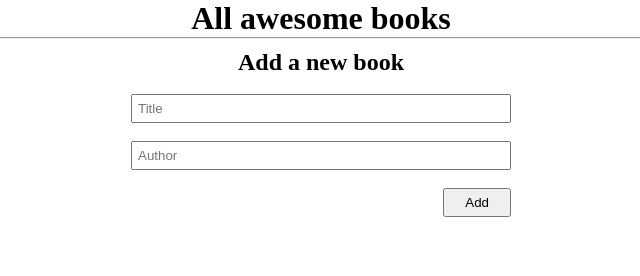
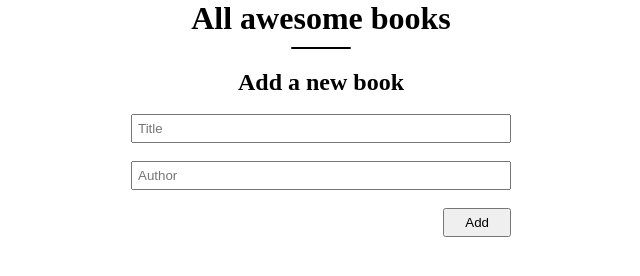
Before and after one commit to Nelofarzabi/Awesome_books, a website: page index.html in a window 1280 px wide. Shown: the whole page, without its empty margins (319-959 px from the left). Drawn offline with Linux system fonts and the light colour scheme.

Commit message:
Add styles to element

```diff
--- a/index.html
+++ b/index.html
@@ -11,7 +11,7 @@
        <ul class="book-list">
        </ul>
      </div>
-     <hr>
+     <div class="divider"></div>
      <form class="form">
         <h2 class="h2">Add a new book</h2><br>
         <div>
--- a/style.css
+++ b/style.css
@@ -36,6 +36,13 @@ h1 {
   padding: 5px 20px;
   cursor: pointer;
 }
+.divider {
+  width: 60px;
+  height: 2px;
+  border-radius: 10px;
+  margin: 10px auto;
+  background-color: #000;
+}
 form {
   display: flex;
   flex-direction: column;
```
